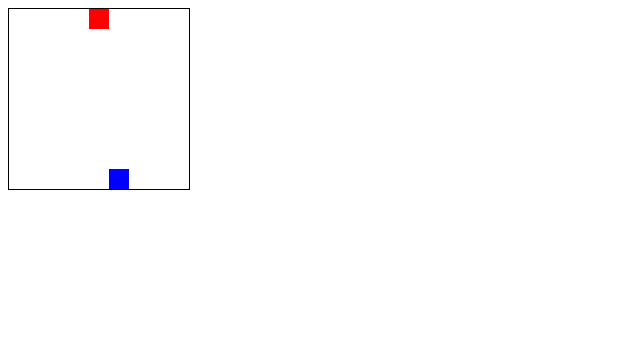
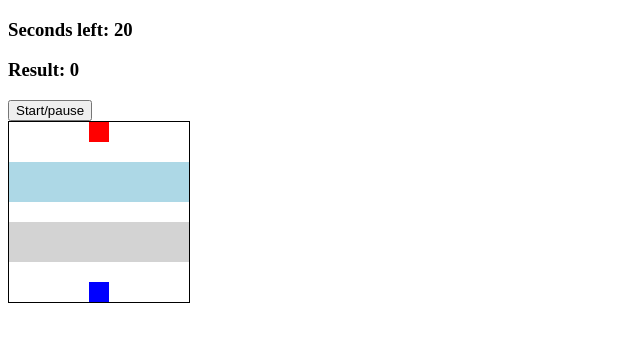
Before and after one commit to Solex202/frogger, a plain HTML site: page index.html in a window 1280 px wide. Shown: the whole page, without its empty margins (0-640 px from the left). Drawn offline with Linux system fonts and the light colour scheme.

Commit message:
updated code

```diff
--- a/index.html
+++ b/index.html
@@ -8,7 +8,9 @@
     <link rel="stylesheet" type="text/css" href="styles.css"/>
 </head>
 <body>
-
+    <h3>Seconds left: <span id="time-left">20</span></h3>
+    <h3>Result: <span id="result">0</span></h3>
+    <button id="start-pause-button">Start/pause</button>
     <div class="grid" >
         <div></div>
         <div></div>
@@ -74,7 +76,7 @@
         <div class="car-right"></div>
         <div class="car-right"></div>
         <div></div>
-        <div></div>
+        <!-- <div></div>   -->
         <div></div>
         <div></div>
         <div></div>
@@ -93,6 +95,6 @@
         <div></div>
         <div></div>
     </div>
-
+<script src="app.js"></script>
 </body>
 </html>
--- a/styles.css
+++ b/styles.css
@@ -19,6 +19,16 @@
     background-color: blue;
 }
 
-.log-left, .log-right{
-    background-color: white;
+.log-left,
+.log-right{
+    background-color: lightblue;
 }
+
+.car-left,
+.car-right{
+    background-color: lightgrey;
+}
+
+.frog{
+    background-color: green;
+}
```
